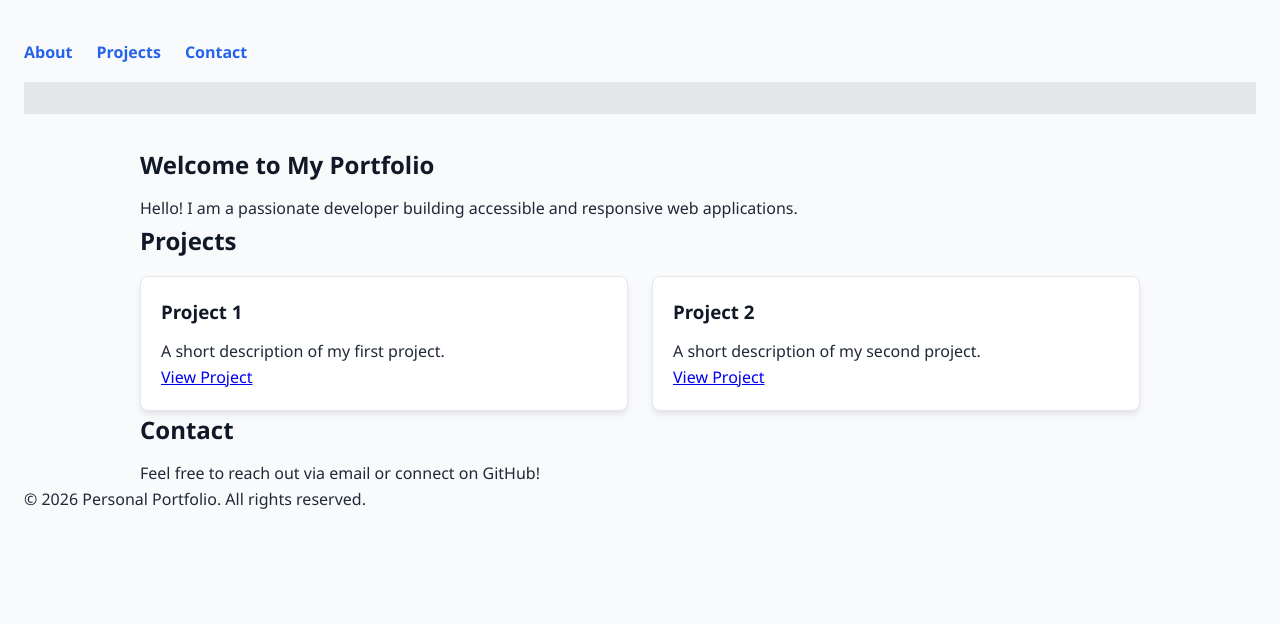
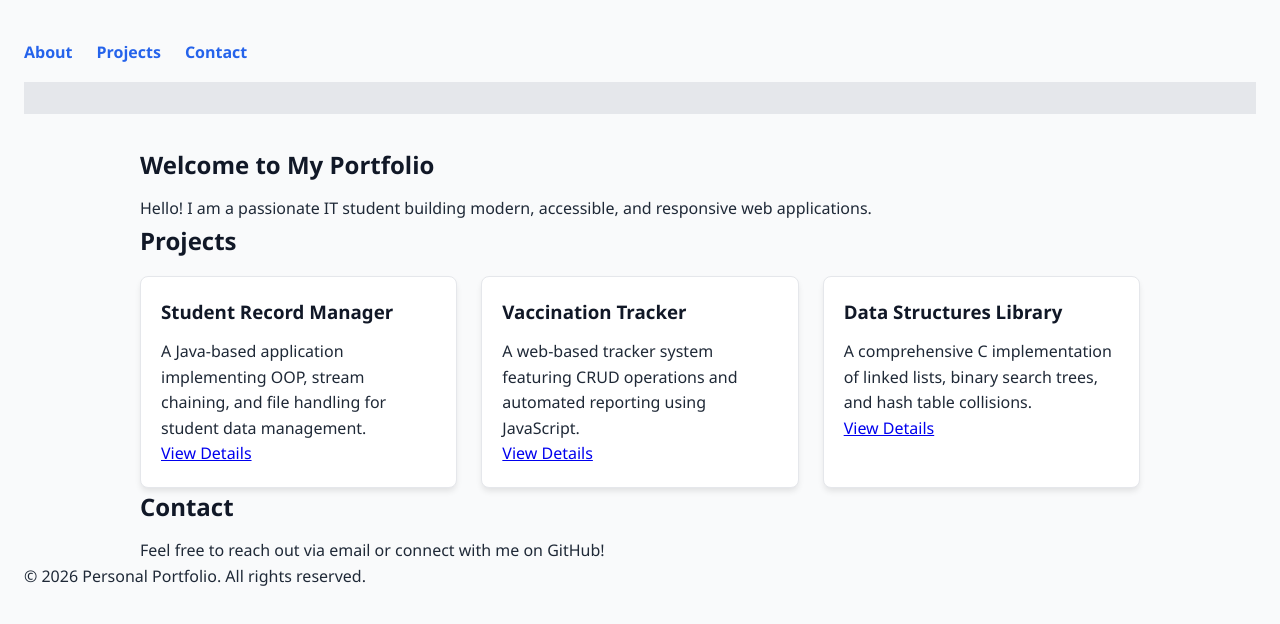
Before and after one commit to johnpaulcabas-carsu/personal-portfolio, a plain HTML site: page index.html in a window 1280 px wide. Drawn offline with Linux system fonts and the light colour scheme.

Commit message:
Update index.html

```diff
--- a/index.html
+++ b/index.html
@@ -4,10 +4,12 @@
   <meta charset="UTF-8">
   <meta name="viewport" content="width=device-width, initial-scale=1.0">
   <title>Personal Portfolio</title>
+  <!-- External Stylesheet -->
   <link rel="stylesheet" href="style.css">
 </head>
 <body>
 
+  <!-- Navigation Bar -->
   <header>
     <nav>
       <ul>
@@ -19,30 +21,40 @@
   </header>
 
   <main>
+    <!-- About Section -->
     <section id="about">
       <h1>Welcome to My Portfolio</h1>
-      <p>Hello! I am a passionate developer building accessible and responsive web applications.</p>
+      <p>Hello! I am a passionate IT student building modern, accessible, and responsive web applications.</p>
     </section>
 
+    <!-- Projects Section -->
     <section id="projects">
       <h2>Projects</h2>
       <div class="projects-grid">
         <article class="project-card">
-          <h3>Project 1</h3>
-          <p>A short description of my first project.</p>
-          <a href="#">View Project</a>
+          <h3>Student Record Manager</h3>
+          <p>A Java-based application implementing OOP, stream chaining, and file handling for student data management.</p>
+          <a href="#" class="project-link">View Details</a>
         </article>
+
         <article class="project-card">
-          <h3>Project 2</h3>
-          <p>A short description of my second project.</p>
-          <a href="#">View Project</a>
+          <h3>Vaccination Tracker</h3>
+          <p>A web-based tracker system featuring CRUD operations and automated reporting using JavaScript.</p>
+          <a href="#" class="project-link">View Details</a>
+        </article>
+
+        <article class="project-card">
+          <h3>Data Structures Library</h3>
+          <p>A comprehensive C implementation of linked lists, binary search trees, and hash table collisions.</p>
+          <a href="#" class="project-link">View Details</a>
         </article>
       </div>
     </section>
 
+    <!-- Contact Section -->
     <section id="contact">
       <h2>Contact</h2>
-      <p>Feel free to reach out via email or connect on GitHub!</p>
+      <p>Feel free to reach out via email or connect with me on GitHub!</p>
     </section>
   </main>
 
```
